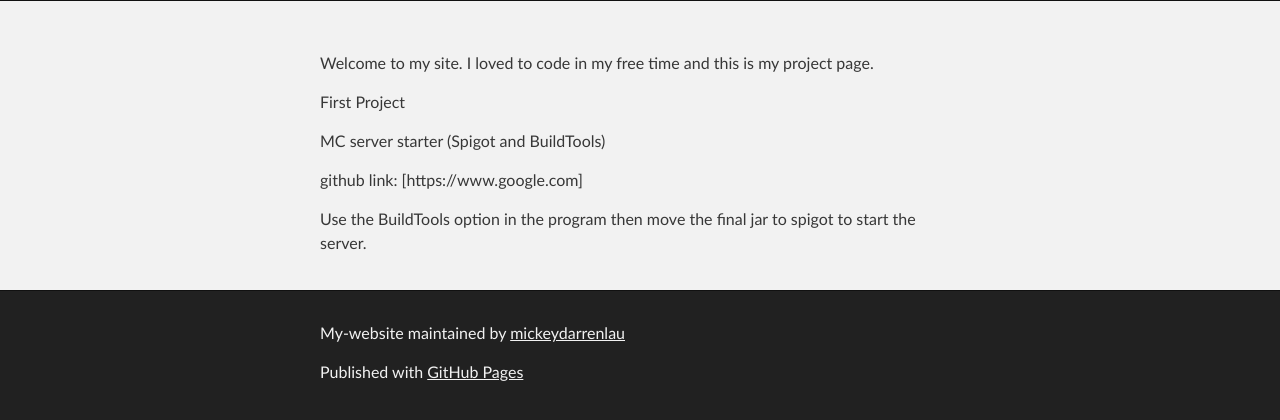
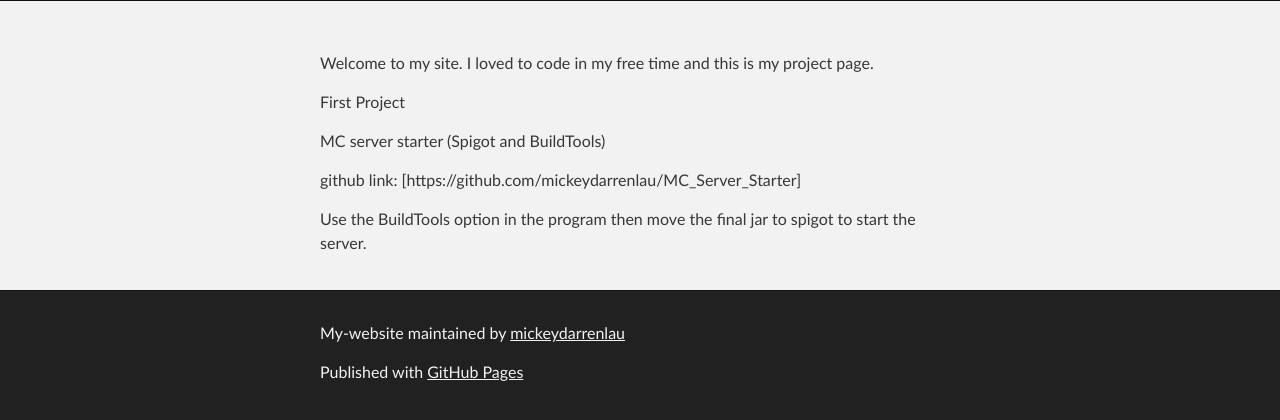
Before and after one commit to mickeydarrenlau/My-website, a Jekyll site: the page built from index.md, in a window 1280 px wide. Shown: the top 420 px of the page. Built offline with Jekyll 4.4.1, drawn with Linux system fonts in a browser that asks for light colours; a script that is not in the unit is left out; some of the changed lines change nothing that is shown.

Commit message:
Update index.md

```diff
--- a/index.md
+++ b/index.md
@@ -9,6 +9,6 @@ First Project
 
 MC server starter (Spigot and BuildTools)
 
-github link: [https://www.google.com]
+github link: [https://github.com/mickeydarrenlau/MC_Server_Starter]
 
 Use the BuildTools option in the program then move the final jar to spigot to start the server.
```
